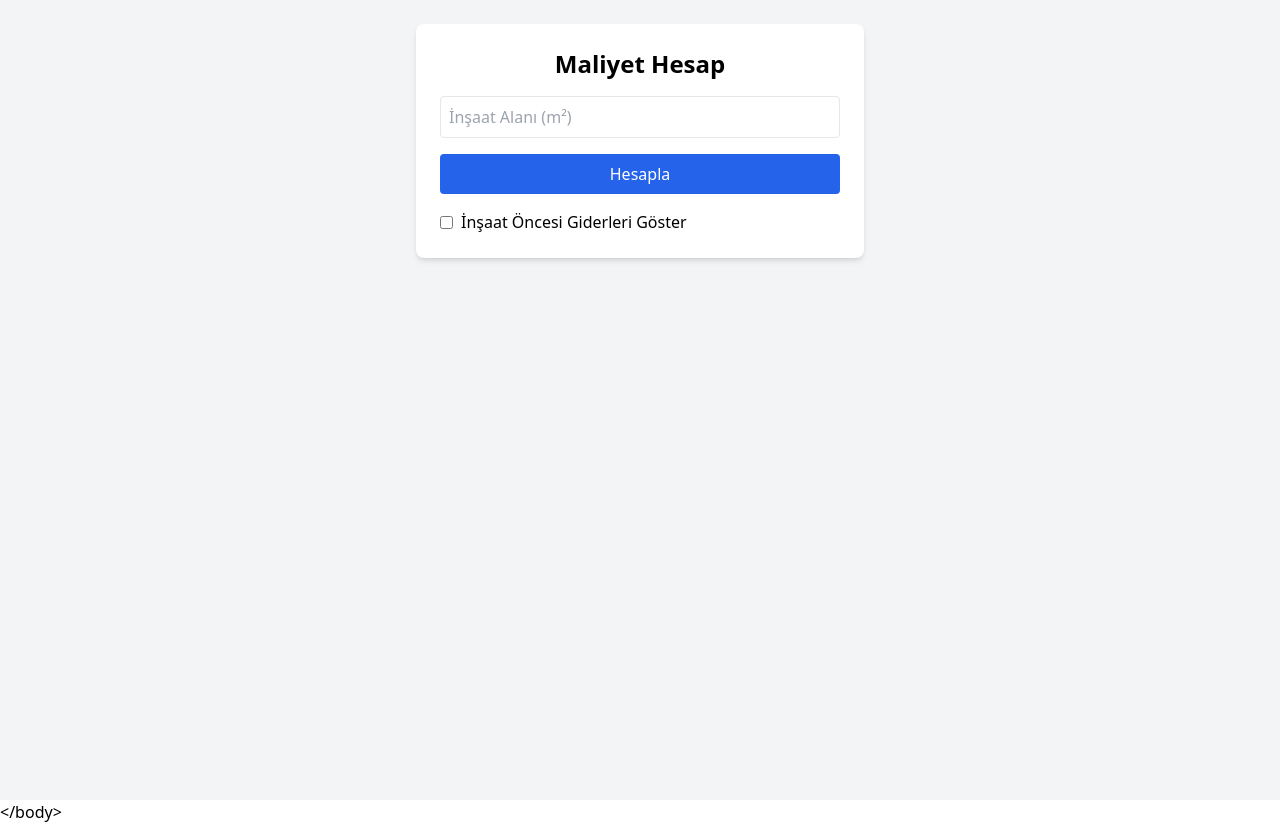
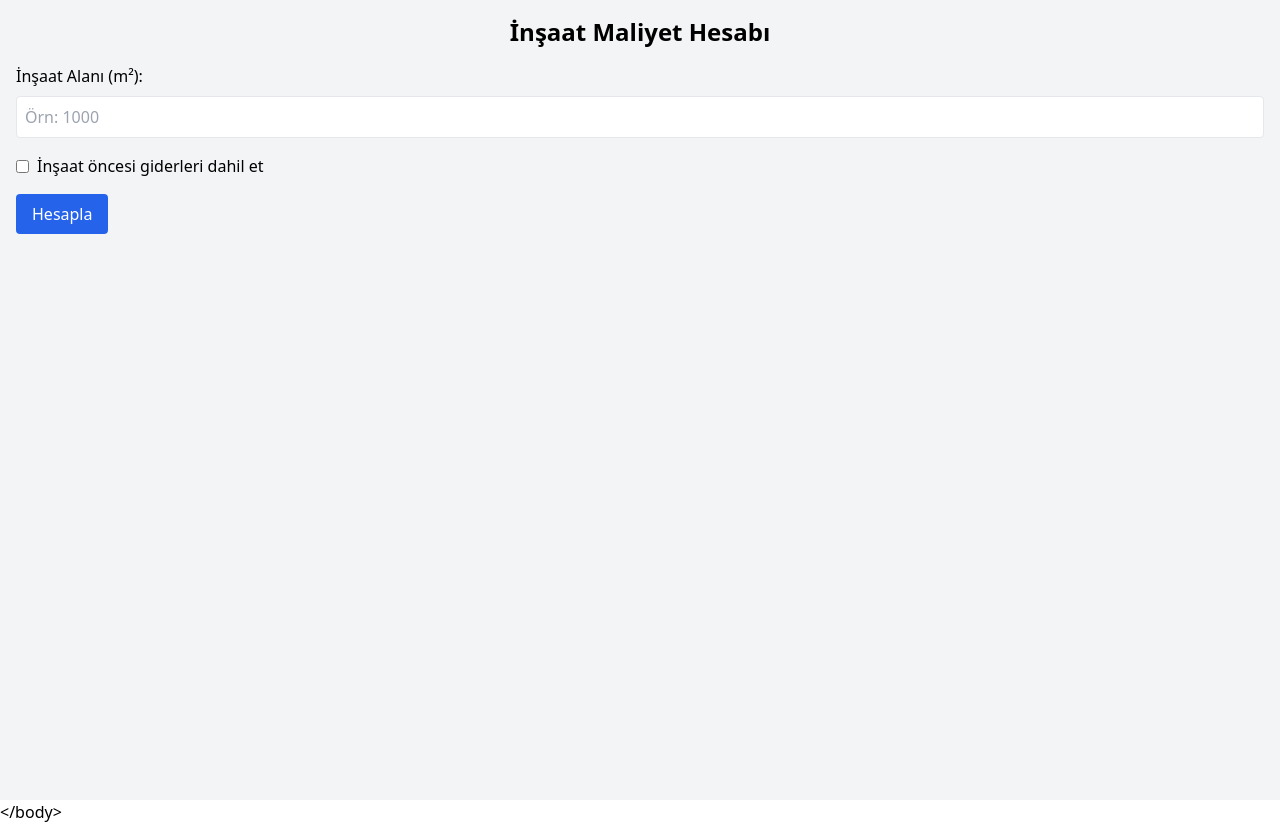
Before and after one commit to hasaannn327-source/Maliyet-hesab, a React (Create React App) app: page / in a window 1280 px wide. Built offline with nearby package versions, Linux system fonts and the light colour scheme; the HTML template or start-up script is replaced by a standard one.

Commit message:
Update App.js

```diff
--- a/src/App.js
+++ b/src/App.js
@@ -2,48 +2,104 @@ import React, { useState } from "react";
 
 export default function App() {
   const [m2, setM2] = useState("");
+  const [sonuc, setSonuc] = useState(null);
   const [loading, setLoading] = useState(false);
-  const [result, setResult] = useState(null);
-  const [showGiderler, setShowGiderler] = useState(false);
 
-  const handleSubmit = () => {
+  const [onGiderCheck, setOnGiderCheck] = useState(false);
+
+  const handleHesapla = () => {
+    if (!m2) return;
+
     setLoading(true);
+    setSonuc(null);
+
     setTimeout(() => {
-      const insaatBeton = m2 * 0.35;
-      const insaatDemir = m2 * 40;
-      const kalipDemirIscilik = m2 * 1500;
-      const cati = m2 * 1500;
-      const duvar = m2 * 320;
+      const m2Value = parseFloat(m2);
 
-      const toplam =
-        kalipDemirIscilik + cati + duvar;
+      // Temel inşaat maliyetleri
+      const beton = m2Value * 0.35;
+      const demir = m2Value * 40;
+      const kalipIscilik = m2Value * 1500;
+      const cati = m2Value * 1500;
+      const duvar = m2Value * 320;
 
-      const giderler = {
-        proje: 15000,
-        jeolojikEtud: 8000,
-        insaatMu: 10000,
-        yapiDenetim: 15000,
-        ruhsatHarci: 12000,
-        belediyeHizmet: 5000,
-        genelToplam: toplam + 15000 + 8000 + 10000 + 15000 + 12000 + 5000,
-      };
+      // İnşaat öncesi giderler
+      const ruhsat = 150000;
+      const proje = 100000;
+      const harc = 120000;
+      const zeminEtudu = 60000;
+      const elektrikSuAbone = 40000;
+      const diger = 30000;
 
-      setResult({
-        beton: insaatBeton.toFixed(2),
-        demir: insaatDemir,
-        kalip: kalipDemirIscilik,
+      const onGiderToplam = ruhsat + proje + harc + zeminEtudu + elektrikSuAbone + diger;
+
+      const toplamMaliyet =
+        beton * 3500 + // 1 m³ beton 3500 TL
+        demir * 25 +   // 1 kg demir 25 TL
+        kalipIscilik +
+        cati +
+        duvar +
+        (onGiderCheck ? onGiderToplam : 0);
+
+      setSonuc({
+        beton,
+        demir,
+        kalipIscilik,
         cati,
         duvar,
-        toplam,
-        giderler,
+        toplamMaliyet,
+        onGiderCheck,
+        onGiderToplam,
       });
 
       setLoading(false);
-    }, 10000);
+    }, 3000);
   };
 
   return (
-    <div className="min-h-screen bg-gray-100 p-6">
+    <div className="p-4 font-sans bg-gray-100 min-h-screen">
+      <h1 className="text-2xl font-bold mb-4 text-center">İnşaat Maliyet Hesabı</h1>
+
+      <div className="mb-4">
+        <label className="block mb-2">İnşaat Alanı (m²):</label>
+        <input
+          type="number"
+          value={m2}
+          onChange={(e) => setM2(e.target.value)}
+          className="w-full p-2 border rounded"
+          placeholder="Örn: 1000"
+        />
+      </div>
+
+      <div className="mb-4">
+        <label className="flex items-center space-x-2">
+          <input
+            type="checkbox"
+            checked={onGiderCheck}
+            onChange={() => setOnGiderCheck(!onGiderCheck)}
+          />
+          <span>İnşaat öncesi giderleri dahil et</span>
+        </label>
+        {onGiderCheck && (
+          <ul className="mt-2 ml-4 list-disc text-sm text-gray-700">
+            <li>Ruhsat: 150.000 TL</li>
+            <li>Proje: 100.000 TL</li>
+            <li>Harc: 120.000 TL</li>
+            <li>Zemin Etüdü: 60.000 TL</li>
+            <li>Elektrik/Su Abonelik: 40.000 TL</li>
+            <li>Diğer: 30.000 TL</li>
+          </ul>
+        )}
+      </div>
+
+      <button
+        onClick={handleHesapla}
+        className="bg-blue-600 text-white px-4 py-2 rounded hover:bg-blue-700"
+      >
+        Hesapla
+      </button>
+
+      {/* Loading Ekranı */}
       {loading && (
         <div
           style={{
@@ -52,12 +108,12 @@ export default function App() {
             left: 0,
             right: 0,
             bottom: 0,
-            width: "100%",
-            height: "100%",
+            width: "100vw",
+            height: "100vh",
             margin: 0,
             padding: 0,
             overflow: "hidden",
-            backgroundColor: "rgba(0,0,0,0.85)",
+            backgroundColor: "black",
             display: "flex",
             justifyContent: "center",
             alignItems: "center",
@@ -68,79 +124,43 @@ export default function App() {
             src="/dancing-dog.gif"
             alt="Yükleniyor"
             style={{
-              maxWidth: "90%",
-              maxHeight: "90%",
-              objectFit: "contain",
-              animation: "none",
+              width: "100vw",
+              height: "100vh",
+              objectFit: "cover",
             }}
           />
         </div>
       )}
 
-      <div className="max-w-md mx-auto bg-white p-6 rounded-lg shadow-md">
-        <h1 className="text-2xl font-bold mb-4 text-center">Maliyet Hesap</h1>
-        <input
-          type="number"
-          value={m2}
-          onChange={(e) => setM2(e.target.value)}
-          placeholder="İnşaat Alanı (m²)"
-          className="w-full border p-2 mb-4 rounded"
-        />
-        <button
-          onClick={handleSubmit}
-          className="w-full bg-blue-600 text-white py-2 rounded hover:bg-blue-700"
-        >
-          Hesapla
-        </button>
-
-        <div className="mt-4 flex items-center">
-          <input
-            type="checkbox"
-            id="showGider"
-            className="mr-2"
-            checked={showGiderler}
-            onChange={(e) => setShowGiderler(e.target.checked)}
-          />
-          <label htmlFor="showGider">İnşaat Öncesi Giderleri Göster</label>
+      {/* Sonuçlar */}
+      {sonuc && (
+        <div className="mt-6 bg-white p-4 rounded shadow text-gray-800 space-y-2">
+          <p>Beton: {sonuc.beton.toFixed(2)} m³</p>
+          <p>Demir: {(sonuc.demir / 1000).toFixed(2)} ton ({sonuc.demir.toLocaleString()} kg)</p>
+          <p>Kalıp/Demir İşçilik: {sonuc.kalipIscilik.toLocaleString()} TL (yaklaşık {yaziyaCevir(sonuc.kalipIscilik)})</p>
+          <p>Çatı: {sonuc.cati.toLocaleString()} TL</p>
+          <p>Duvar: {sonuc.duvar.toLocaleString()} TL</p>
+          {sonuc.onGiderCheck && (
+            <p>İnşaat Öncesi Giderler: {sonuc.onGiderToplam.toLocaleString()} TL</p>
+          )}
+          <hr />
+          <p className="text-xl font-bold">
+            Toplam Maliyet: {sonuc.toplamMaliyet.toLocaleString()} TL ({yaziyaCevir(sonuc.toplamMaliyet)})
+          </p>
         </div>
-
-        {result && (
-          <div className="mt-6 text-sm">
-            <p><strong>Beton:</strong> {result.beton} m³</p>
-            <p><strong>Demir:</strong> {(result.demir / 1000).toFixed(2)} ton ({result.demir} kg)</p>
-            <p><strong>Kalıp/Demir İşçilik:</strong> {result.kalip.toLocaleString()} TL ( {m2} x 1500 )</p>
-            <p><strong>Çatı:</strong> {result.cati.toLocaleString()} TL ( {m2} x 1500 )</p>
-            <p><strong>Duvar:</strong> {result.duvar.toLocaleString()} TL ( {m2} x 320 )</p>
-            <p><strong>Toplam Maliyet:</strong> {result.toplam.toLocaleString()} TL ( {convertToWords(result.toplam)} TL )</p>
-
-            {showGiderler && (
-              <div className="mt-4">
-                <p><strong>Proje:</strong> {result.giderler.proje.toLocaleString()} TL</p>
-                <p><strong>Jeolojik Etüt:</strong> {result.giderler.jeolojikEtud.toLocaleString()} TL</p>
-                <p><strong>İnşaat Mühendisi:</strong> {result.giderler.insaatMu.toLocaleString()} TL</p>
-                <p><strong>Yapı Denetim:</strong> {result.giderler.yapiDenetim.toLocaleString()} TL</p>
-                <p><strong>Ruhsat Harcı:</strong> {result.giderler.ruhsatHarci.toLocaleString()} TL</p>
-                <p><strong>Belediye Hizmet:</strong> {result.giderler.belediyeHizmet.toLocaleString()} TL</p>
-                <p className="mt-2"><strong>Genel Toplam:</strong> {result.giderler.genelToplam.toLocaleString()} TL ({convertToWords(result.giderler.genelToplam)} TL)</p>
-              </div>
-            )}
-          </div>
-        )}
-      </div>
+      )}
     </div>
   );
 }
 
-function convertToWords(num) {
-  const formatter = new Intl.NumberFormat("tr-TR", {
-    style: "currency",
-    currency: "TRY",
-    minimumFractionDigits: 0,
-  });
-  const words = new Intl.NumberFormat("tr-TR", {
-    notation: "compact",
-    compactDisplay: "long",
-  }).format(num);
-
-  return words;
-          }
+// Basit sayı -> yazı çevirici (bin/milyon için)
+function yaziyaCevir(sayi) {
+  if (sayi >= 1_000_000_000) return "bir milyar+";
+  if (sayi >= 100_000_000) return "yüz milyon+";
+  if (sayi >= 10_000_000) return "on milyon+";
+  if (sayi >= 1_000_000) return "bir milyon+";
+  if (sayi >= 100_000) return "yüz bin+";
+  if (sayi >= 10_000) return "on bin+";
+  if (sayi >= 1_000) return "bin+";
+  return Math.round(sayi).toString();
+        }
```
